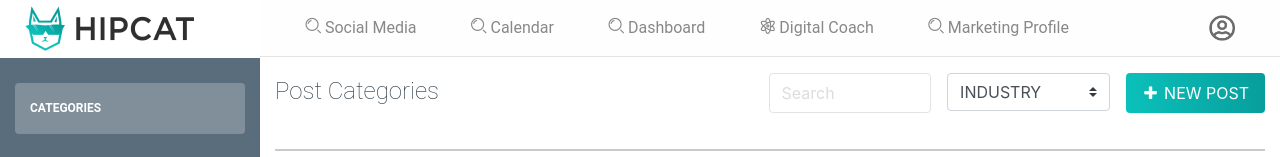
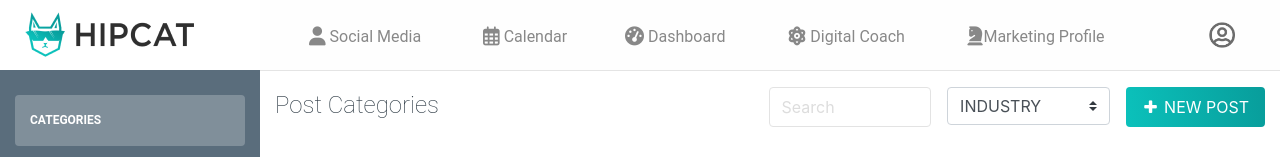
Before and after one commit to VIRGO96/hipcat, a Vue app: page /#/admin/overview in a window 1280 px wide. Shown: the top 157 px of the page. Built offline with nearby package versions, Linux system fonts and the light colour scheme; what v-tooltip would draw is missing.

Commit message:
made top navbar peachy

```diff
--- a/src/layout/TopNavbar.vue
+++ b/src/layout/TopNavbar.vue
@@ -1,8 +1,8 @@
 <template>
   <nav class="navbar navbar-expand-lg">
     <div class="container-fluid">
-      <!-- <a class="navbar-brand" href="#">Dashboard</a> -->
-      <!--<button type="button"
+      <a class="navbar-brand" href="#"></a>
+      <button type="button"
               class="navbar-toggler navbar-toggler-right"
               :class="{toggled: $sidebar.showSidebar}"
               aria-controls="navigation-index"
@@ -12,15 +12,15 @@
         <span class="navbar-toggler-bar burger-lines"></span>
         <span class="navbar-toggler-bar burger-lines"></span>
         <span class="navbar-toggler-bar burger-lines"></span>
-      </button>-->
+      </button>
       <div class="collapse navbar-collapse justify-content-end">
         <ul class="nav navbar-nav mr-auto">
-          <!--<li class="nav-item">
+          <!-- <li class="nav-item">
             <a class="nav-link" href="#" data-toggle="dropdown">
               <i class="nc-icon nc-palette"></i>
             </a>
-          </li>
-          <base-dropdown tag="li">
+          </li> -->
+          <!-- <base-dropdown tag="li">
             <template slot="title">
               <i class="nc-icon nc-planet"></i>
               <b class="caret"></b>
@@ -31,35 +31,30 @@
             <a class="dropdown-item" href="#">Notification 3</a>
             <a class="dropdown-item" href="#">Notification 4</a>
             <a class="dropdown-item" href="#">Another notification</a>
-          </base-dropdown>-->
+          </base-dropdown> -->
           <li class="nav-item">
             <a href="#" class="nav-link">
-              <i class="nc-icon nc-zoom-split"></i>
-              <span class="d-lg-block">&nbsp;Social Media</span>
+              <span class="d-lg-block">&nbsp;<i class="fas fa-user"></i> Social Media</span>
             </a>
           </li>
           <li class="nav-item ml-4">
             <a href="#" class="nav-link">
-              <i class="nc-icon nc-zoom-split"></i>
-              <span class="d-lg-block">&nbsp;Calendar</span>
+              <span class="d-lg-block">&nbsp; <i class="far fa-calendar-alt"></i> Calendar</span>
             </a>
           </li>
           <li class="nav-item ml-4">
             <a href="#" class="nav-link">
-              <i class="nc-icon nc-zoom-split"></i>
-              <span class="d-lg-block">&nbsp;Dashboard</span>
+              <span class="d-lg-block">&nbsp;<i class="fas fa-tachometer-alt"></i> Dashboard</span>
             </a>
           </li>
           <li class="nav-item ml-4">
             <a href="#" class="nav-link">
-              <i class="nc-icon nc-atom"></i>
-              <span class="d-lg-block">&nbsp;Digital Coach</span>
+              <span class="d-lg-block">&nbsp; <i class="fas fa-atom"></i> Digital Coach</span>
             </a>
           </li>
           <li class="nav-item ml-4">
             <a href="#" class="nav-link">
-              <i class="nc-icon nc-zoom-split"></i>
-              <span class="d-lg-block">&nbsp;Marketing Profile</span>
+              <span class="d-lg-block">&nbsp; <i class="fas fa-chess-knight"></i>Marketing Profile</span>
             </a>
           </li>
         </ul>
@@ -124,7 +119,7 @@
 <style>
 
 .sidebar .logo, body > .navbar-collapse .logo {
-    padding: 1px 15px !important;
+    padding: 7px 15px !important;
     border-bottom: 1px solid rgba(255, 255, 255, 0.2);
 }
 </style>
```
